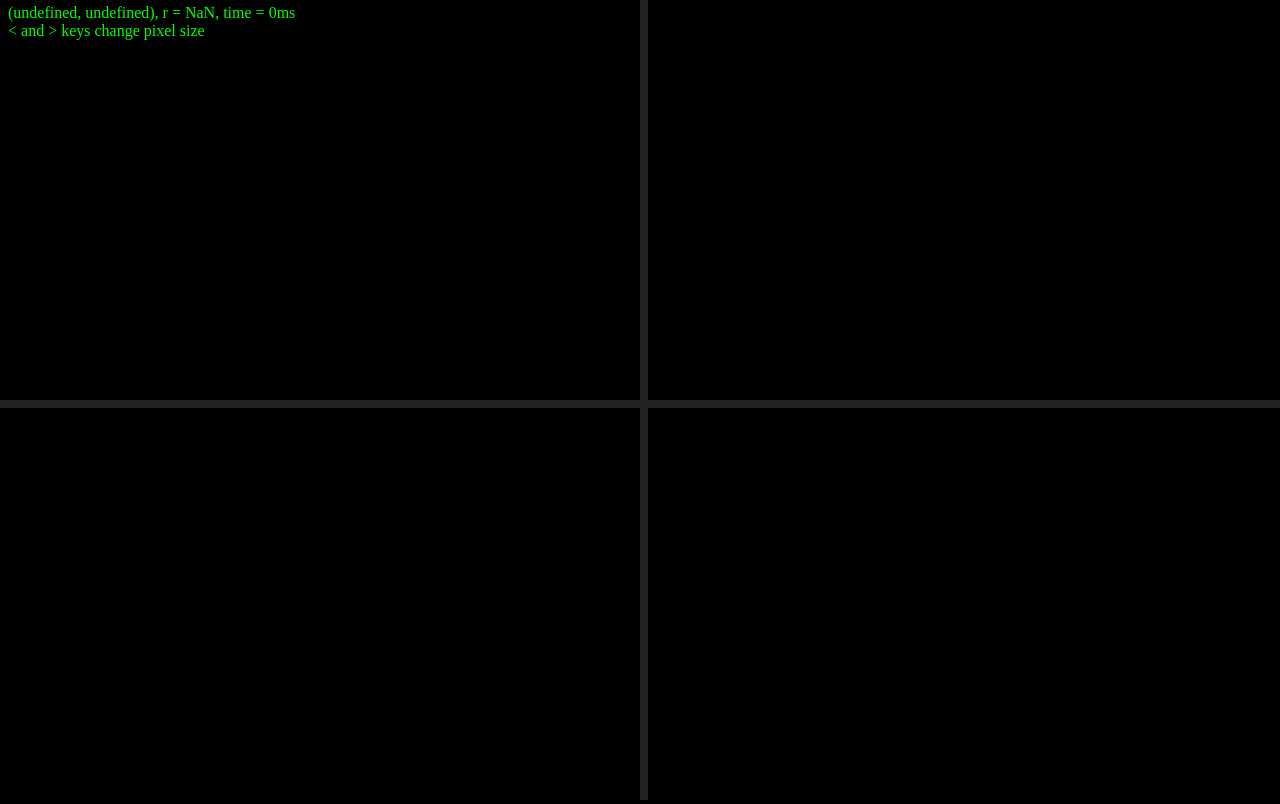
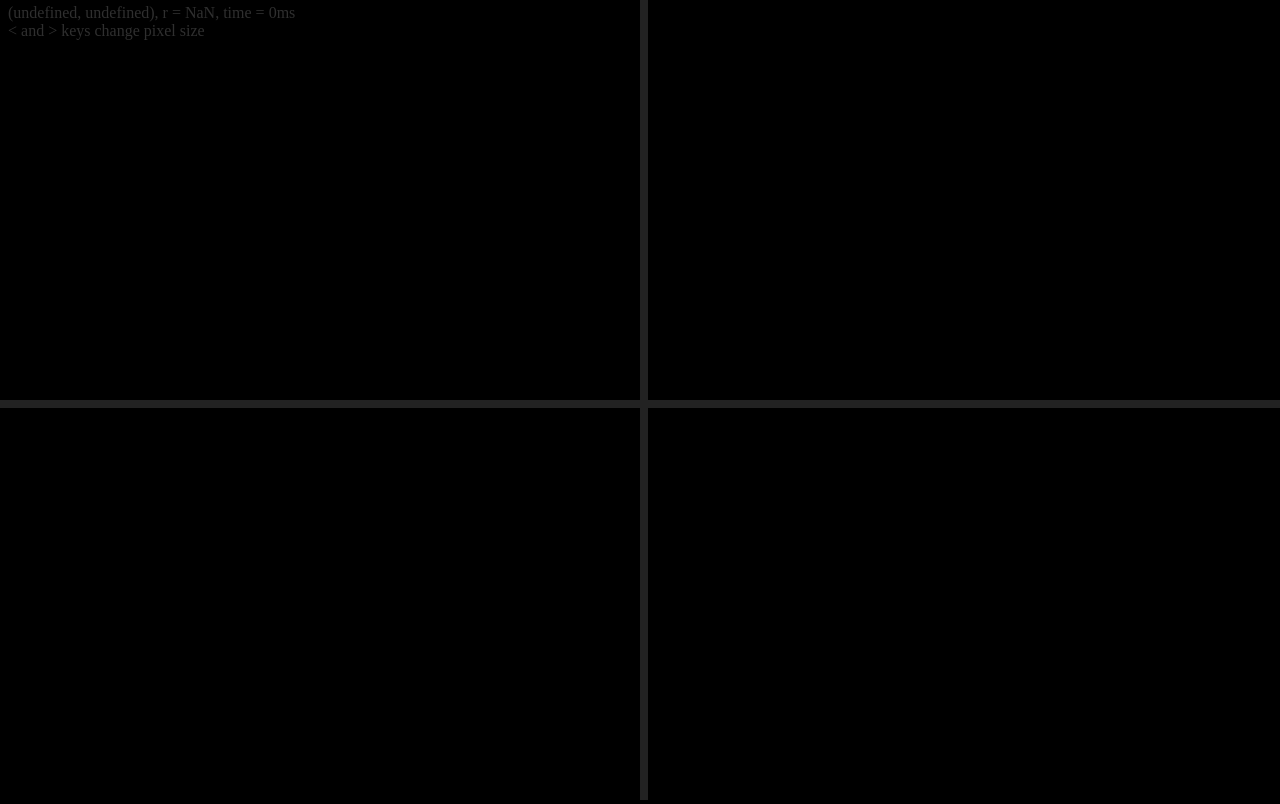
Before and after one commit to ivan/circle, a plain HTML site: page index.html in a window 1280 px wide. Drawn offline with Linux system fonts and the light colour scheme.

Commit message:
change color

```diff
--- a/index.html
+++ b/index.html
@@ -19,7 +19,7 @@
 	}
 
 	#info {
-		color: #0f0;
+		color: #2f2f2f;
 		text-shadow:
 			0 0 2px #000,
 			0 0 2px #000,
```
